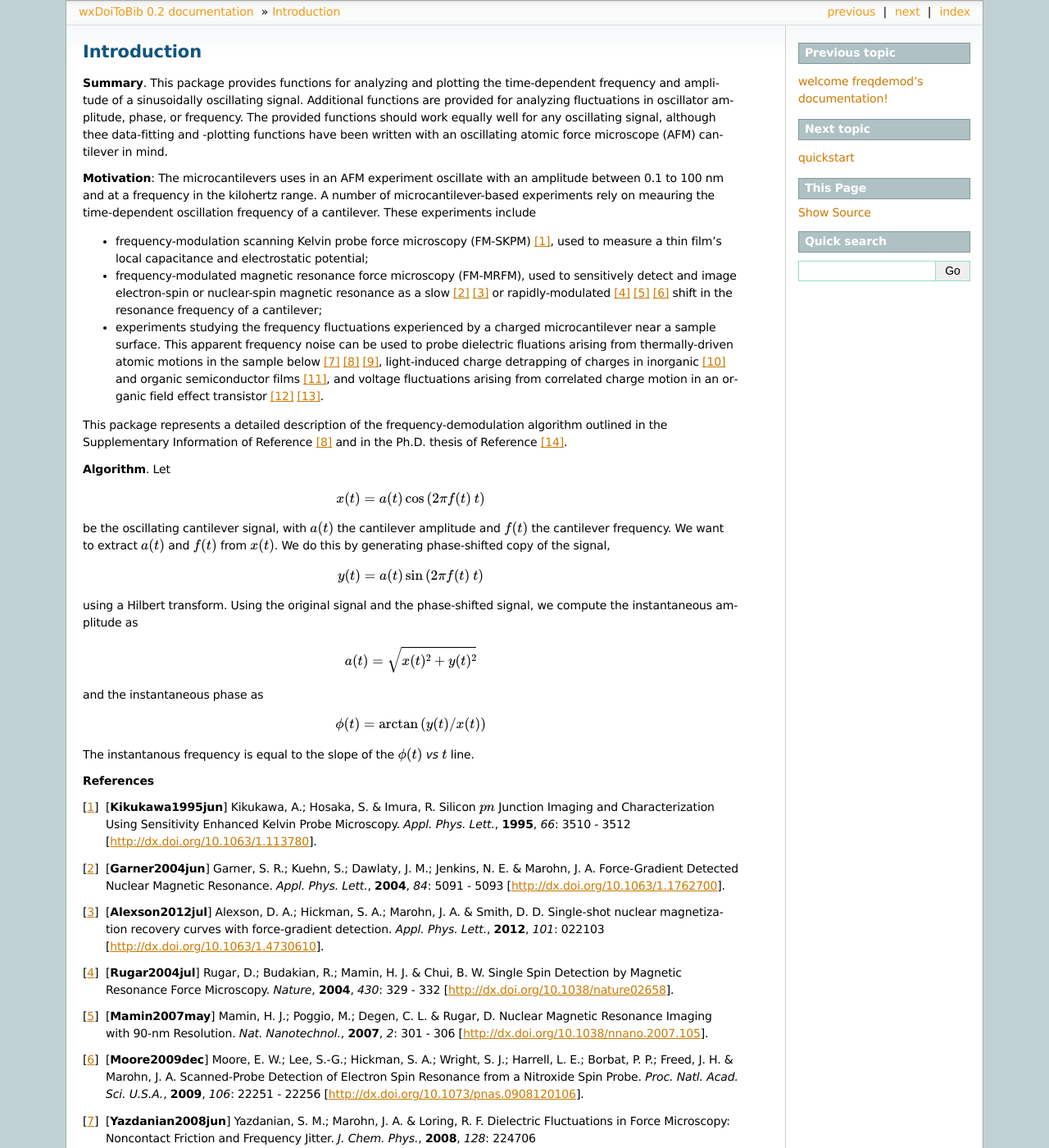
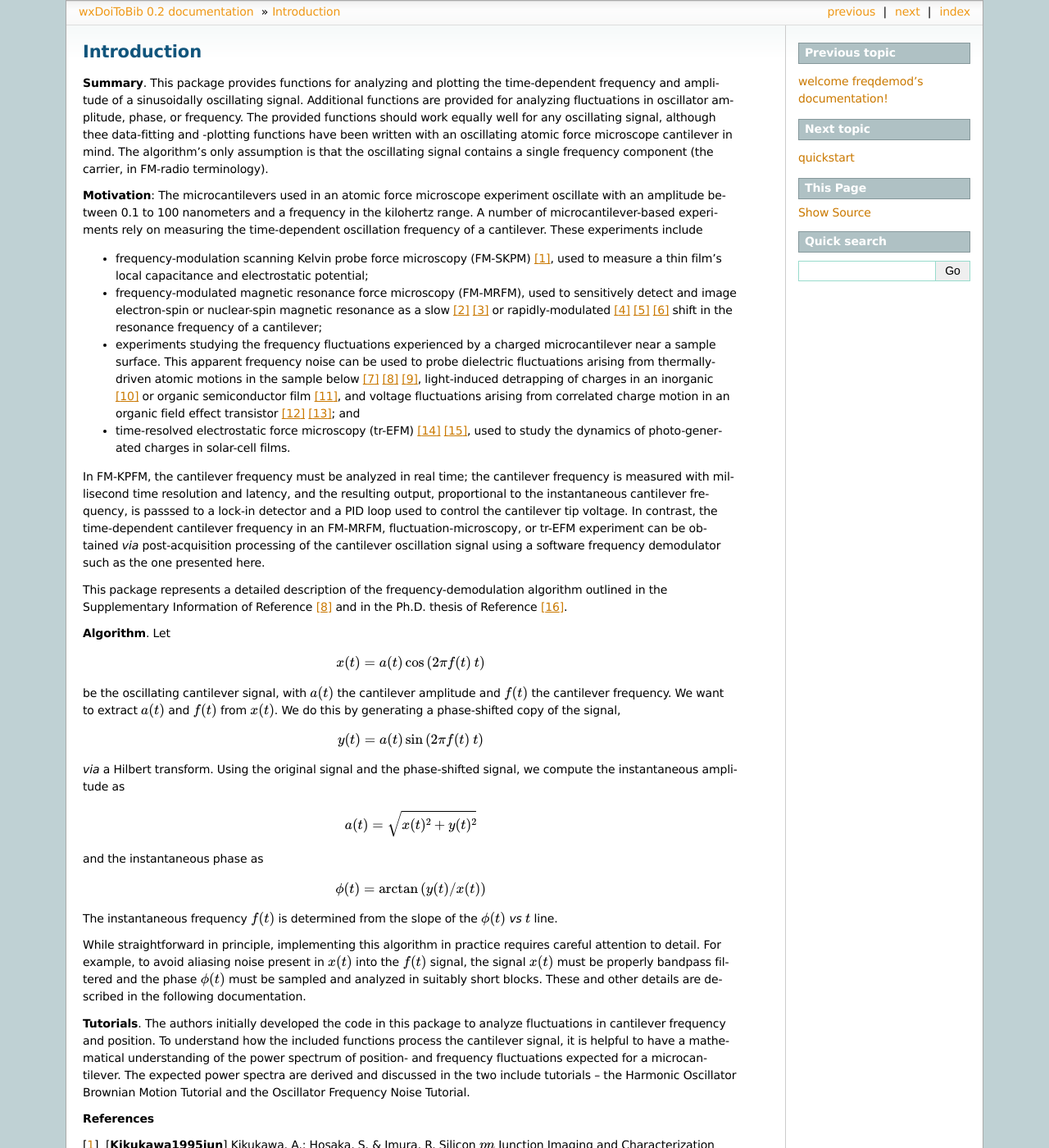
Before and after one commit to JohnMarohn/FreqDemod, a Sphinx documentation site: the page built from docs/intro.rst, in a window 1280 px wide and 1400 px high. Shown: the whole window at 82% size. Built offline with Sphinx 7.4.7, drawn with Linux system fonts in a browser that asks for light colours; some of the changed text lies outside the part shown.

Commit message:
intro(): revise to hint that implementation details matter; add a paragraph mentioning the tutorials.

```diff
--- a/docs/intro.rst
+++ b/docs/intro.rst
@@ -1,32 +1,35 @@
 Introduction
 ============
 
-**Summary**.  This package provides functions for analyzing and plotting the time-dependent frequency and amplitude of a sinusoidally oscillating signal.  Additional functions are provided for analyzing fluctuations in oscillator amplitude, phase, or frequency.  The provided functions should work equally well for any oscillating signal, although thee data-fitting and -plotting functions have been written with an oscillating atomic force microscope (AFM) cantilever in mind.
+**Summary**.  This package provides functions for analyzing and plotting the time-dependent frequency and amplitude of a sinusoidally oscillating signal.  Additional functions are provided for analyzing fluctuations in oscillator amplitude, phase, or frequency.  The provided functions should work equally well for any oscillating signal, although thee data-fitting and -plotting functions have been written with an oscillating atomic force microscope cantilever in mind.  The algorithm's only assumption is that the oscillating signal contains a single frequency component (the carrier, in FM-radio terminology).
 
-**Motivation**: The microcantilevers uses in an AFM experiment oscillate with an amplitude between 0.1 to 100 nm and at a frequency in the kilohertz range.
-A number of microcantilever-based experiments rely on meauring the time-dependent oscillation frequency of a cantilever.  These experiments include
+**Motivation**: The microcantilevers used in an atomic force microscope experiment oscillate with an amplitude between 0.1 to 100 nanometers and a frequency in the kilohertz range.  A number of microcantilever-based experiments rely on measuring the time-dependent oscillation frequency of a cantilever.  These experiments include
 
 * frequency-modulation scanning Kelvin probe force microscopy (FM-SKPM) [#Kikukawa1995jun]_, used to measure a thin film's local capacitance and electrostatic potential;
 
 * frequency-modulated magnetic resonance force microscopy (FM-MRFM), used to sensitively detect and image electron-spin or nuclear-spin magnetic resonance as a slow [#Garner2004jun]_ [#Alexson2012jul]_ or rapidly-modulated [#Rugar2004jul]_ [#Mamin2007may]_ [#Moore2009dec]_ shift in the resonance frequency of a cantilever;
 
-* experiments studying the frequency fluctuations experienced by a charged microcantilever near a sample surface.  This apparent frequency noise can be used to probe dielectric fluations arising from thermally-driven atomic motions in the sample below [#Yazdanian2008jun]_ [#Yazdanian2009jun]_ [#Hoepker2011oct]_, light-induced charge detrapping of charges in inorganic [#Cockins2009mar]_ and organic semiconductor films [#Luria2012nov]_, and voltage fluctuations arising from correlated charge motion in an organic field effect transistor [#Lekkala2012sep]_ [#Lekkala2013nov]_.
+* experiments studying the frequency fluctuations experienced by a charged microcantilever near a sample surface.  This apparent frequency noise can be used to probe dielectric fluctuations arising from thermally-driven atomic motions in the sample below [#Yazdanian2008jun]_ [#Yazdanian2009jun]_ [#Hoepker2011oct]_, light-induced detrapping of charges in an inorganic [#Cockins2009mar]_ or organic semiconductor film [#Luria2012nov]_, and voltage fluctuations arising from correlated charge motion in an organic field effect transistor [#Lekkala2012sep]_ [#Lekkala2013nov]_; and
+
+* time-resolved electrostatic force microscopy (tr-EFM) [#Coffey2006sep]_ [#Giridharagopal2012jan]_, used to study the dynamics of photo-generated charges in solar-cell films.
+
+In FM-KPFM, the cantilever frequency must be analyzed in real time; the cantilever frequency is measured with millisecond time resolution and latency, and the resulting output, proportional to the instantaneous cantilever frequency, is passsed to a lock-in detector and a PID loop used to control the cantilever tip voltage.  In contrast, the time-dependent cantilever frequency in an FM-MRFM, fluctuation-microscopy, or tr-EFM experiment can be obtained *via* post-acquisition processing of the cantilever oscillation signal using a software frequency demodulator such as the one presented here.
 
 This package represents a detailed description of the frequency-demodulation algorithm outlined in the Supplementary Information of Reference [#Yazdanian2009jun]_ and in the Ph.D. thesis of Reference [#Moore2011sep]_.
 
-**Algorithm**.  Let
+**Algorithm**. Let
 
 .. math::
 
     x(t) = a(t) \cos{(2 \pi f(t) \: t)}
 
-be the oscillating cantilever signal, with :math:`a(t)` the cantilever amplitude and :math:`f(t)` the cantilever frequency.  We want to extract :math:`a(t)` and :math:`f(t)` from :math:`x(t)`.  We do this by generating phase-shifted copy of the signal,
+be the oscillating cantilever signal, with :math:`a(t)` the cantilever amplitude and :math:`f(t)` the cantilever frequency.  We want to extract :math:`a(t)` and :math:`f(t)` from :math:`x(t)`.  We do this by generating a phase-shifted copy of the signal,
 
 .. math::
 
     y(t) = a(t) \sin{(2 \pi f(t) \: t)}
 
-using a Hilbert transform.  Using the original signal and the phase-shifted signal, we compute the instantaneous amplitude as
+*via* a Hilbert transform.  Using the original signal and the phase-shifted signal, we compute the instantaneous amplitude as
 
 .. math::
 
@@ -38,7 +41,11 @@ and the instantaneous phase as
 
     \phi(t) = \arctan{(y(t)/x(t))}
 
-The instantanous frequency is equal to the slope of the :math:`\phi(t)` *vs* :math:`t` line.
+The instantaneous frequency :math:`f(t)` is determined from the slope of the :math:`\phi(t)` *vs* :math:`t` line.
+
+While straightforward in principle, implementing this algorithm in practice requires careful attention to detail.  For example, to avoid aliasing noise present in :math:`x(t)` into the :math:`f(t)` signal, the signal :math:`x(t)` must be properly bandpass filtered and the phase :math:`\phi(t)` must be sampled and analyzed in suitably short blocks.  These and other details are described in the following documentation.
+
+**Tutorials**.  The authors initially developed the code in this package to analyze fluctuations in cantilever frequency and position.  To understand how the included functions process the cantilever signal, it is helpful to have a mathematical understanding of the power spectrum of position- and frequency fluctuations expected for a microcantilever.  The expected power spectra are derived and discussed in the two include tutorials -- the Harmonic Oscillator Brownian Motion Tutorial and the Oscillator Frequency Noise Tutorial.
 
 **References**
 
@@ -68,4 +75,9 @@ The instantanous frequency is equal to the slope of the :math:`\phi(t)` *vs* :ma
 
 .. [#Lekkala2013nov] [**Lekkala2013nov**] Lekkala, S.; Marohn, J. A. & Loring, R. F. Electric force microscopy of semiconductors: Cantilever frequency fluctuations and noncontact friction. *J. Chem. Phys.*,  **2013**, *139*: 184702 [http://dx.doi.org/10.1063/1.4828862].
 
+.. [#Coffey2006sep] [**Coffey2006sep**] Coffey, D. C. & Ginger, D. S. Time-Resolved Electrostatic Force Microscopy of Polymer Solar Cells. *Nat. Mater.*,  **2006**, *5*: 735 - 740 [http://dx.doi.org/10.1038/nmat1712].
+
+
+.. [#Giridharagopal2012jan] [**Giridharagopal2012jan**] Giridharagopal, R.; Rayermann, G. E.; Shao, G.; Moore, D. T.; Reid, O. G.; Tillack, A. F.; Masiello, D. J. & Ginger, D. S. Submicrosecond Time Resolution Atomic Force Microscopy for Probing Nanoscale Dynamics. *Nano Lett.*,  **2012**, *12*: 893 - 898 [http://dx.doi.org/10.1021/nl203956q].
+
 .. [#Moore2011sep] [**Moore2011sep**] Moore, E. W. 1. Mechanical Detection of Electron Spin Resonance from Nitroxide Spin Probes, 2. Ultrasensitive Cantilever Torque Magnetometry of Magnetization Switching in Individual Nickel Nanorods. Ph.D. Thesis, Cornell University, **2011**.
```
